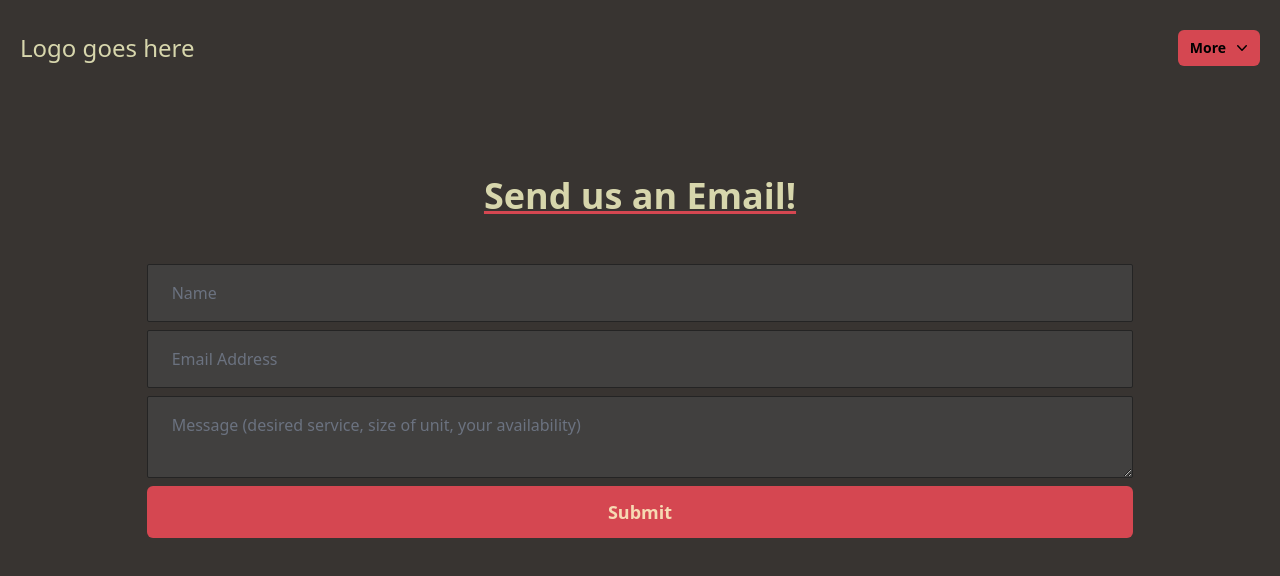
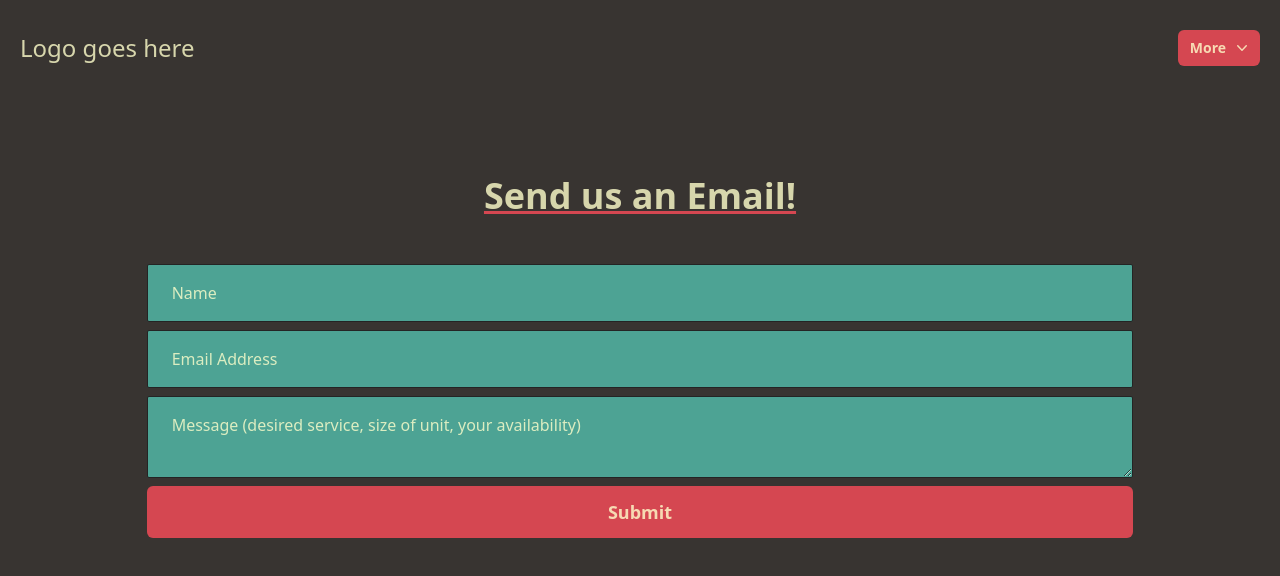
Before and after one commit to nathanpare/islandrvwebsite, a Next.js app: page /contact in a window 1280 px wide. Shown: the top 576 px of the page. Built offline with nearby package versions, Linux system fonts and the light colour scheme.

Commit message:
fix email form

```diff
--- a/components/Dropdown.js
+++ b/components/Dropdown.js
@@ -14,9 +14,9 @@ export default function Example() {
   return (
     <Menu as="div" className="relative inline-block text-left">
       <div>
-        <Menu.Button className="inline-flex w-full justify-center gap-x-1.5 rounded-md bg-[#D54751] px-3 py-2 text-sm md:text-md font-semibold text-black">
+        <Menu.Button className="inline-flex w-full justify-center gap-x-1.5 rounded-md bg-[#D54751] px-3 py-2 text-sm md:text-md font-semibold text-[#FFCC]">
           More
-          <ChevronDownIcon className="-mr-1 h-5 w-5 text-black" aria-hidden="true" />
+          <ChevronDownIcon className="-mr-1 h-5 w-5 text-[#FFCC]" aria-hidden="true" />
         </Menu.Button>
       </div>
 
--- a/styles/globals.css
+++ b/styles/globals.css
@@ -4,8 +4,8 @@
 
 @layer components {
   .contactInput {
-    @apply outline-none bg-slate-400/10 rounded-sm border-b px-6 py-4 border-[#242424]
-    text-gray-500 placeholder-gray-500 transition-all focus:border-[#9A0000]/40
-    focus:text-[#9A0000]/40
+    @apply outline-none bg-[#4DA394] rounded-sm border-b px-6 py-4 border-[#242424]
+    text-[#FFCC] placeholder-[#FFCC] transition-all focus:border-[#4DA394]
+    focus:text-[#D54751]
   }
 }
```
